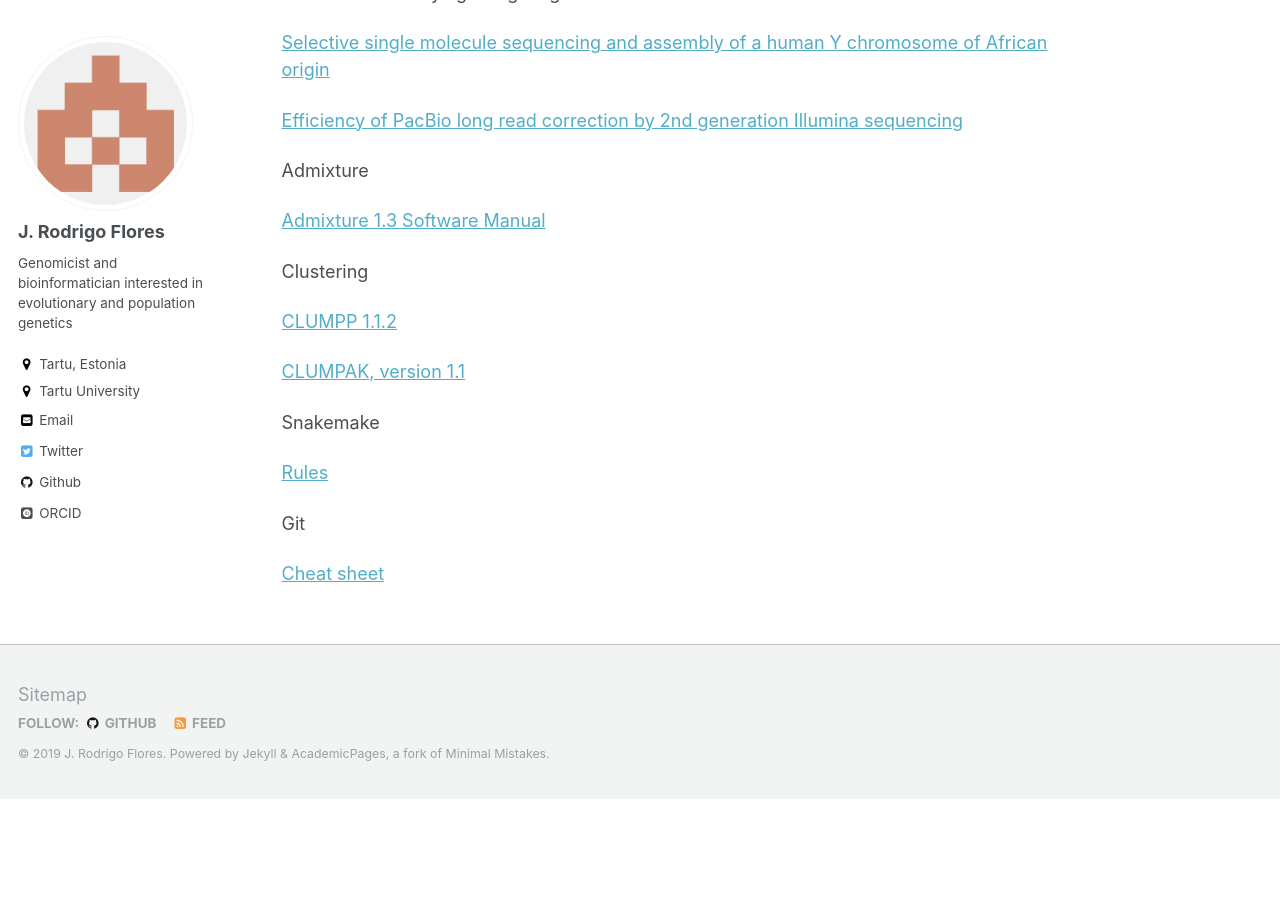
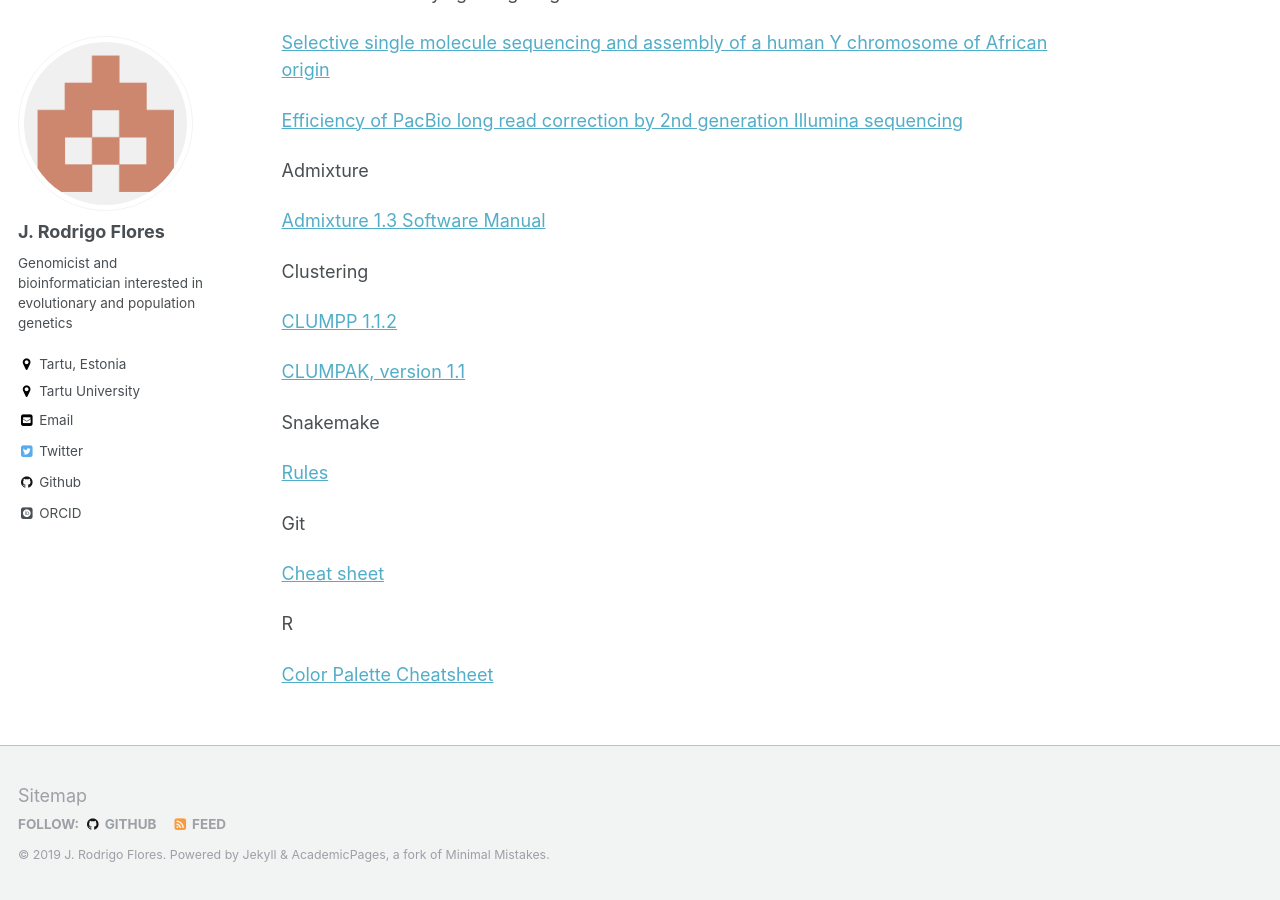
Before and after one commit to JRodrigoF/JRodrigoFlores.github.io, a Jekyll site: the page built from lc.md, in a window 1280 px wide and 900 px high, scrolled down 3187 px. Built offline with Jekyll 4.4.1, drawn with Linux system fonts in a browser that asks for light colours; some web fonts are replaced; before the commit the page ends 3986 px from its top, so only the background shows below that.

Commit message:
Update lc.md

```diff
--- a/lc.md
+++ b/lc.md
@@ -131,3 +131,7 @@ Snakemake
 Git
 
 [Cheat sheet](https://services.github.com/on-demand/downloads/github-git-cheat-sheet/)
+
+R
+
+[Color Palette Cheatsheet](https://www.nceas.ucsb.edu/~frazier/RSpatialGuides/colorPaletteCheatsheet.pdf)
```
